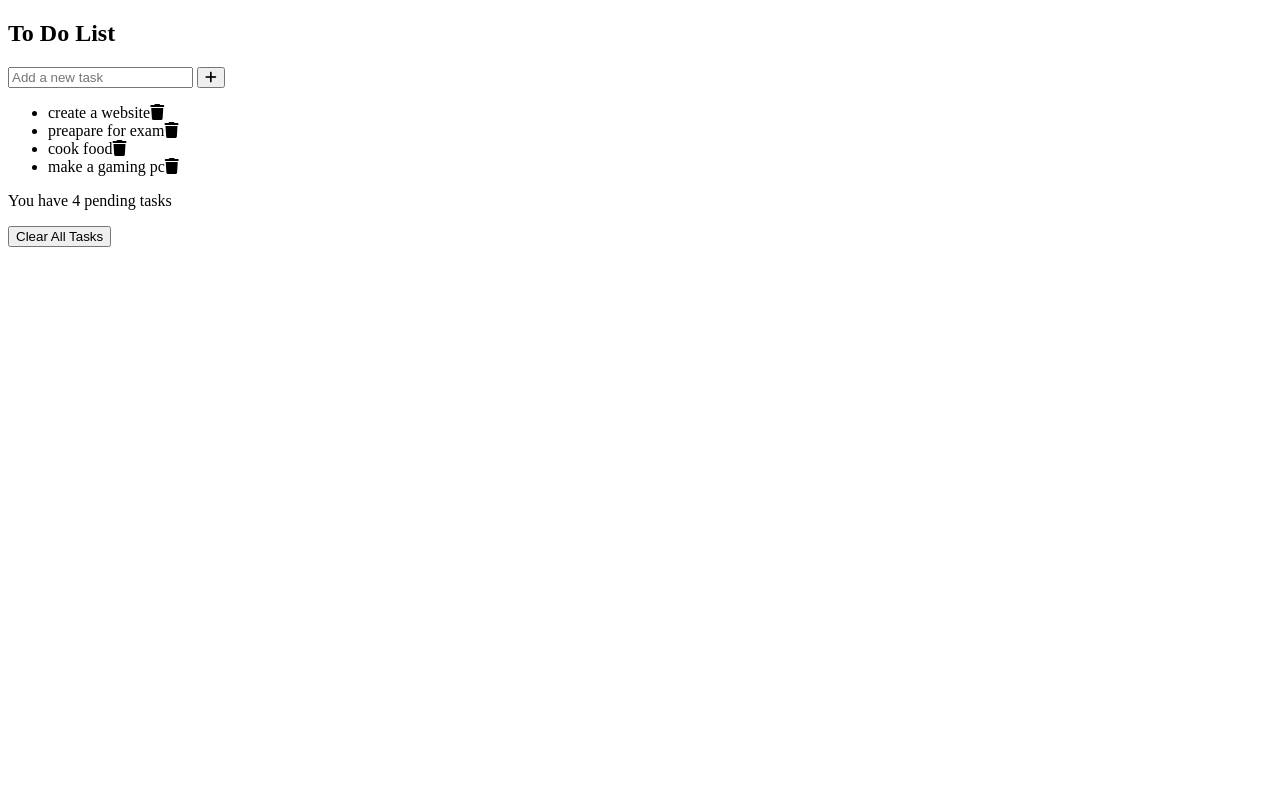
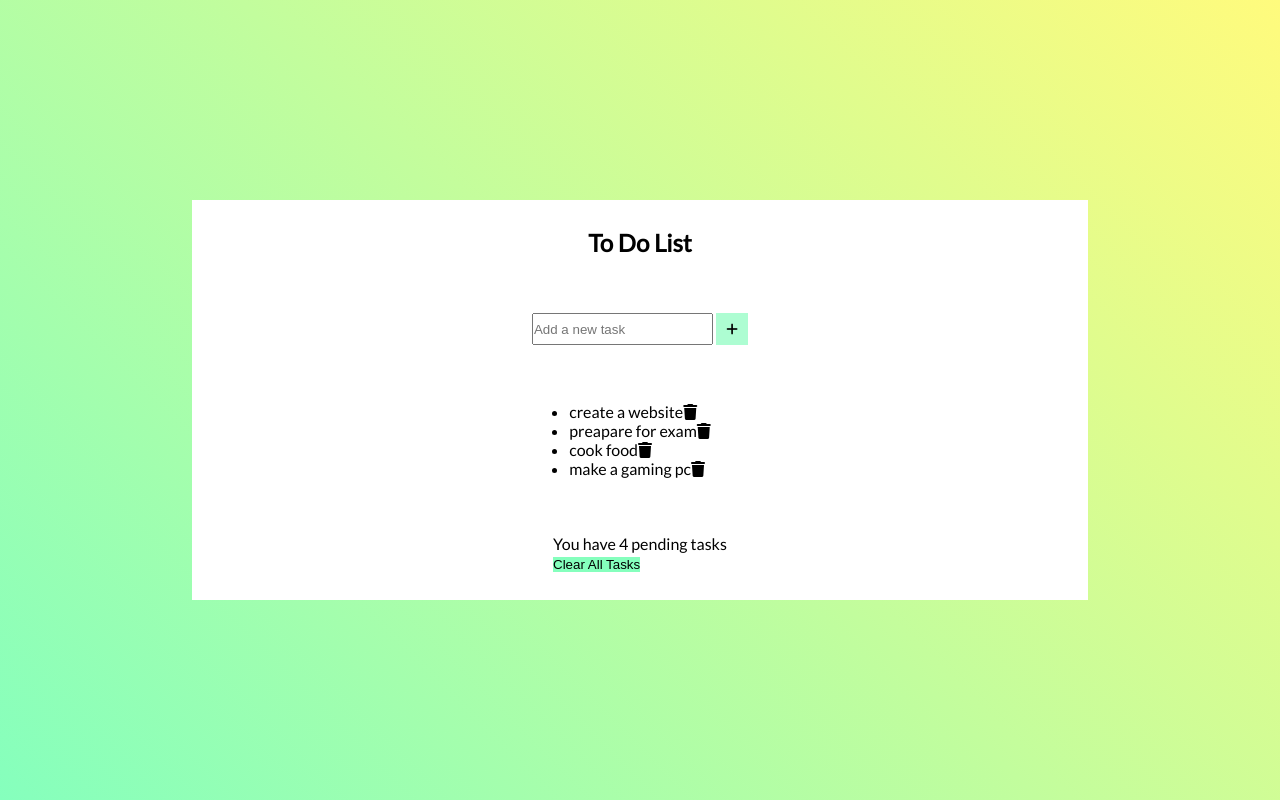
Before and after one commit to cjreads665/to-do-list, a plain HTML site: page index.html in a window 1280 px wide. Drawn offline with Linux system fonts and the light colour scheme.

Commit message:
added a bit css

```diff
--- a/index.html
+++ b/index.html
@@ -5,6 +5,7 @@
     <meta http-equiv="X-UA-Compatible" content="IE=edge">
     <meta name="viewport" content="width=device-width, initial-scale=1.0">
     <title>To Do List</title>
+    <link rel="stylesheet" href="style.css">
     <link rel="stylesheet" href="https://cdnjs.cloudflare.com/ajax/libs/font-awesome/6.0.0-beta3/css/all.min.css" integrity="sha512-Fo3rlrZj/k7ujTnHg4CGR2D7kSs0v4LLanw2qksYuRlEzO+tcaEPQogQ0KaoGN26/zrn20ImR1DfuLWnOo7aBA==" crossorigin="anonymous" referrerpolicy="no-referrer" />
 </head>
 <body>
@@ -20,10 +21,11 @@
             <li>cook food<i class="fa-solid fa-trash"></i></li>
             <li>make a gaming pc<i class="fa-solid fa-trash"></i></li>
         </ul>
+        <div class="lower-part">
+            <p>You have <span>4</span> pending tasks</p>
+            <button>Clear All Tasks</button>
+        </div>
     </div>
-    <div class="lower-part">
-        <p>You have <span>4</span> pending tasks</p>
-        <button>Clear All Tasks</button>
-    </div>
+    <script src="./app.js"></script>
 </body>
 </html>
--- a/style.css
+++ b/style.css
@@ -0,0 +1,42 @@
+@import url('https://fonts.googleapis.com/css2?family=Lato&display=swap');
+*,*::after,*::before{
+    margin: 0;
+    padding: 0;
+    box-sizing: border-box;
+}
+body{
+    background-color: #85FFBD;
+background-image: linear-gradient(45deg, #85FFBD 0%, #FFFB7D 100%);
+
+
+display: flex;
+justify-content: center;
+align-items: center;
+min-height: 100vh;
+font-family: 'Lato', sans-serif;
+}
+button{
+    outline: none;
+    border: none;
+    background-color: #85FFBD;
+}
+.wrapper{
+    display: flex;
+    flex-direction: column;
+    background: white;
+    width: 70%;
+    min-height: 50vh;
+    justify-content: space-around;
+    align-items: center;
+}
+.inputDiv{
+    /* border: 1px solid black; */
+    height:2rem;
+}
+.inputDiv > *{
+    height: 2rem;
+}
+.inputDiv button{
+    width: 2rem;
+    background-color: #adfdd2;
+}
```
